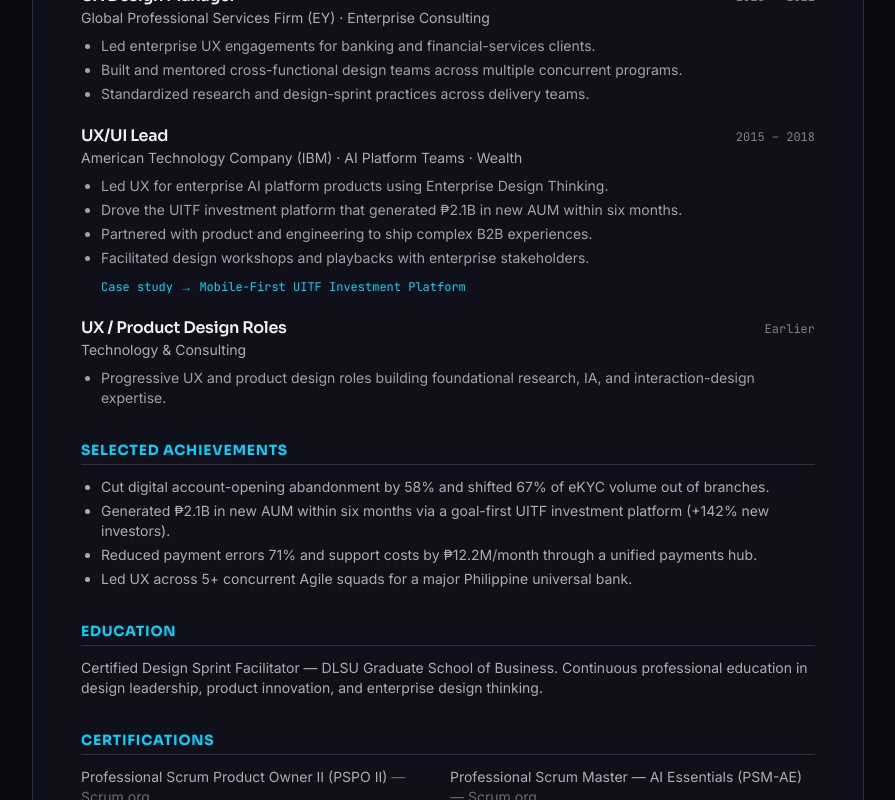
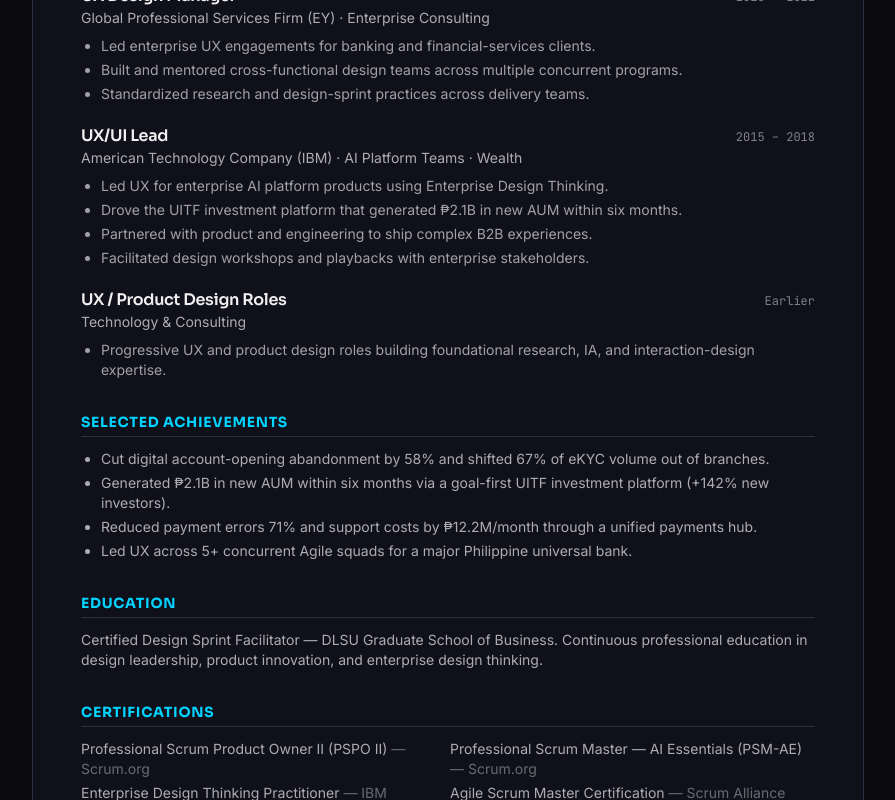
Before and after one commit to errell/errell-portfolio, a Next.js app: page /resume in a window 1280 px wide. Shown: the part 1100-1900 px from the top of the page, without its empty margins (192-1087 px from the left). Built offline with nearby package versions, Linux system fonts and the light colour scheme.

Commit message:
Remove case study links from the resume page.

```diff
--- a/components/resume/ResumeContent.tsx
+++ b/components/resume/ResumeContent.tsx
@@ -1,6 +1,5 @@
 "use client";
 
-import Link from "next/link";
 import { Button } from "@/components/ui/Button";
 import { experience } from "@/data/experience";
 import { certifications } from "@/data/certifications";
@@ -103,20 +102,6 @@ export function ResumeContent() {
                     <li key={p}>{p}</li>
                   ))}
                 </ul>
-                {e.caseStudies && e.caseStudies.length > 0 && (
-                  <ul className="mt-2 space-y-1 pl-5 text-sm">
-                    {e.caseStudies.map((cs) => (
-                      <li key={cs.slug} className="list-none">
-                        <Link
-                          href={`/work/${cs.slug}`}
-                          className="font-mono text-xs text-accent hover:underline print:text-gray-700 print:no-underline"
-                        >
-                          Case study → {cs.label}
-                        </Link>
-                      </li>
-                    ))}
-                  </ul>
-                )}
               </div>
             ))}
           </div>
```
